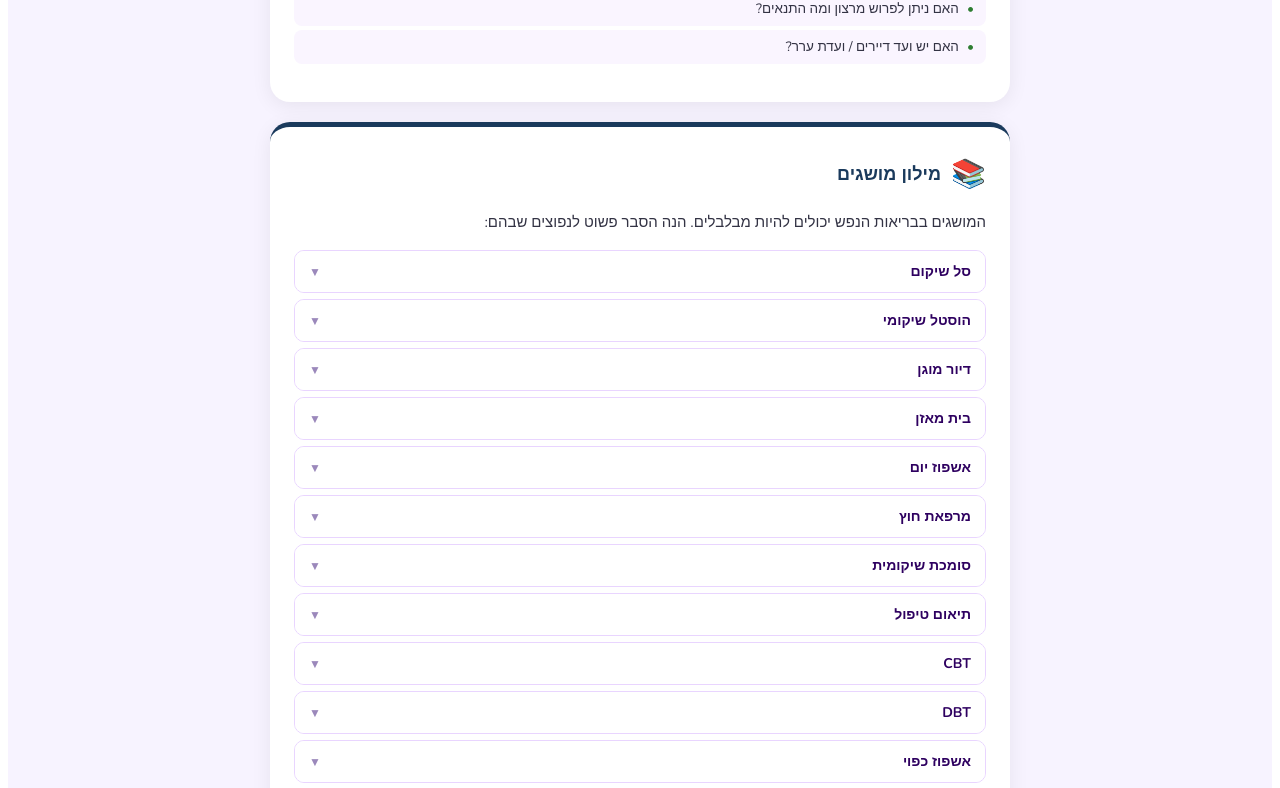
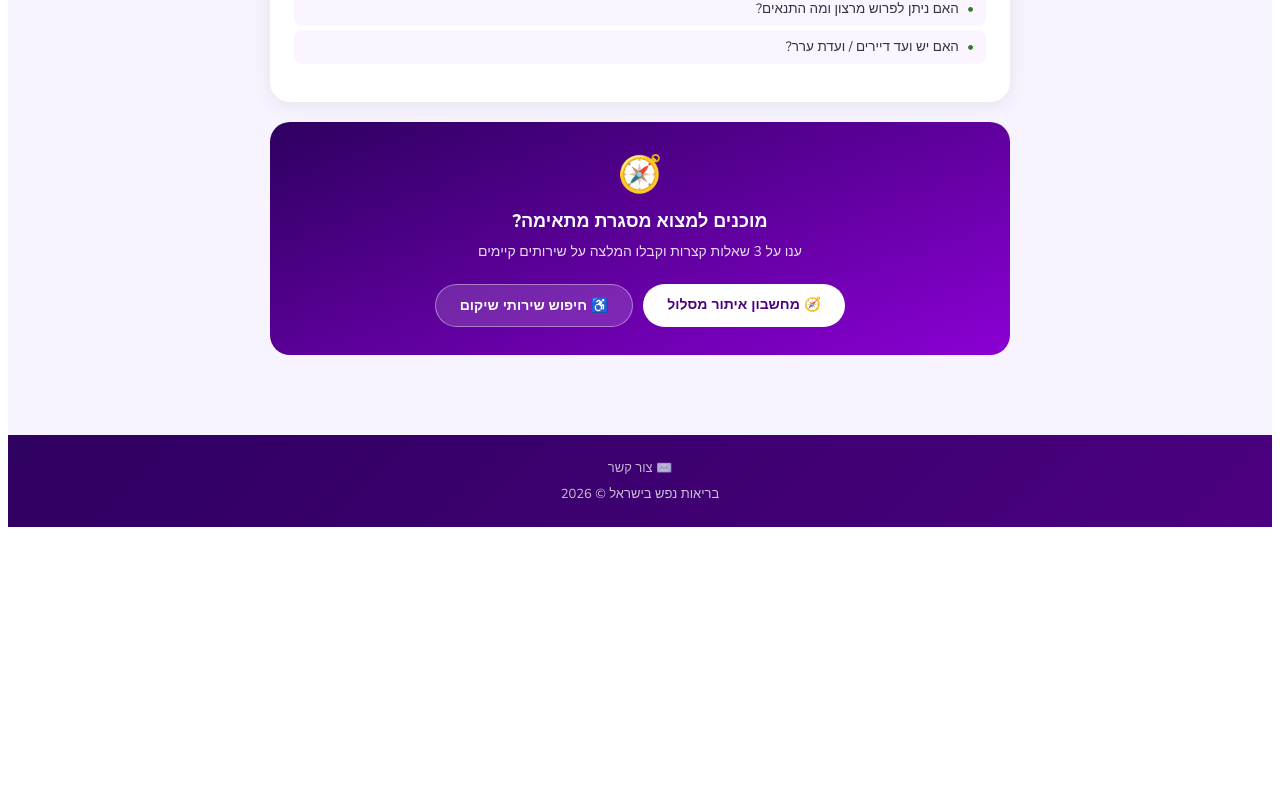
Before and after one commit to sivantelem-commits/rehab-directory, a Next.js app: page /guide in a window 1280 px wide. Shown: the part 2498-3286 px from the top of the page. After the commit the page ends 3033 px from the top, so only its background shows below. Built offline with nearby package versions, Linux system fonts and the light colour scheme.

Commit message:
Update guide.js

```diff
--- a/pages/guide.js
+++ b/pages/guide.js
@@ -225,31 +225,6 @@ export default function Guide() {
             </Card>
           </div>
 
-          {/* 5 — מילון מושגים */}
-          <div id="glossary">
-            <Card color="#1A3A5C" icon="📚" title="מילון מושגים">
-              <p style={pStyle}>המושגים בבריאות הנפש יכולים להיות מבלבלים. הנה הסבר פשוט לנפוצים שבהם:</p>
-              <div style={{ display: 'flex', flexDirection: 'column', gap: 6 }}>
-                {[
-                  { term: 'סל שיקום', def: 'תכנית ממשלתית המעניקה שירותי שיקום בקהילה לאנשים עם מגבלה נפשית — דיור, תעסוקה, השכלה ועוד. הזכאות ניתנת ממשרד הבריאות.' },
-                  { term: 'הוסטל שיקומי', def: 'מגורים קבוצתיים עם ליווי מקצועי, לאנשים שצריכים תמיכה בחיי היום-יום אך אינם זקוקים לאשפוז.' },
-                  { term: 'דיור מוגן', def: 'מגורים עצמאיים יותר עם פיקוח מינימלי, לאנשים בשלב מתקדם יותר של שיקום.' },
-                  { term: 'בית מאזן', def: 'מסגרת מגורים טיפולית קצרת מועד, חלופה לאשפוז עבור אנשים במשבר שאינם מסוכנים לעצמם.' },
-                  { term: 'אשפוז יום', def: 'טיפול אינטנסיבי במהלך שעות היום עם חזרה הביתה בערב. מתאים לאנשים שצריכים יותר מטיפול חוץ אך לא אשפוז מלא.' },
-                  { term: 'מרפאת חוץ', def: 'טיפול אמבולטורי — פגישות פרטניות או קבוצתיות עם פסיכיאטר/ית או פסיכולוג/ית מבלי לאשפז.' },
-                  { term: 'סומכת שיקומית', def: 'איש/ת מקצוע המלווה את המטופל בתהליך השיקום — עוזר לתכנן מטרות, לגשת לשירותים ולהתמודד עם קשיים.' },
-                  { term: 'תיאום טיפול', def: 'גורם מקצועי שמתאם בין כל נותני השירות השונים (פסיכיאטר, עו"ס, שיקום) ומוודא רצף טיפולי.' },
-                  { term: 'CBT', def: 'טיפול קוגניטיבי-התנהגותי. שיטת טיפול המתמקדת בזיהוי דפוסי חשיבה ושינוי התנהגויות שליליות.' },
-                  { term: 'DBT', def: 'טיפול דיאלקטי-התנהגותי. מיועד בעיקר להפרעת אישיות גבולית, מלמד כישורי ויסות רגשי.' },
-                  { term: 'אשפוז כפוי', def: 'אשפוז ללא הסכמת המטופל, על פי צו של פסיכיאטר מחוזי, כשיש חשש לסכנה לעצמו או לאחרים.' },
-                  { term: 'ועדה פסיכיאטרית', def: 'ועדה שדנה בבקשות ערר על אשפוז כפוי או שחרור. למטופל הזכות לייצוג ולהשמיע את קולו.' },
-                ].map(({ term, def }) => (
-                  <GlossaryItem key={term} term={term} def={def} open={openSection === term} onToggle={() => setOpenSection(openSection === term ? null : term)} />
-                ))}
-              </div>
-            </Card>
-          </div>
-
           {/* CTA */}
           <div style={{ background: 'linear-gradient(160deg, #2E0060, #8B00D4)', borderRadius: 20, padding: '28px 24px', textAlign: 'center', color: 'white', marginTop: 8 }}>
             <div style={{ fontSize: 36, marginBottom: 10 }}>🧭</div>
@@ -304,29 +279,5 @@ function Card({ color, icon, title, children }) {
   )
 }
 
-function GlossaryItem({ term, def, open, onToggle }) {
-  return (
-    <div style={{ borderRadius: 10, overflow: 'hidden', border: '1px solid #e9d5ff' }}>
-      <button
-        onClick={onToggle}
-        style={{
-          width: '100%', display: 'flex', justifyContent: 'space-between',
-          alignItems: 'center', padding: '11px 14px', background: open ? '#f5f3ff' : 'white',
-          border: 'none', cursor: 'pointer', fontFamily: "'Nunito', sans-serif",
-          textAlign: 'right',
-        }}
-      >
-        <span style={{ fontWeight: 700, fontSize: 14, color: '#2E0060' }}>{term}</span>
-        <span style={{ fontSize: 12, color: '#9b88bb', flexShrink: 0, marginRight: 8 }}>{open ? '▲' : '▼'}</span>
-      </button>
-      {open && (
-        <div style={{ padding: '10px 14px 14px', fontSize: 13.5, color: '#445', lineHeight: 1.65, background: '#faf5ff' }}>
-          {def}
-        </div>
-      )}
-    </div>
-  )
-}
-
 const pStyle = { fontSize: 15, color: '#334', lineHeight: 1.8, margin: '0 0 14px' }
 const ulStyle = { margin: 0, padding: '0 16px 0 0', fontSize: 13, color: '#445', lineHeight: 1.8 }
```
